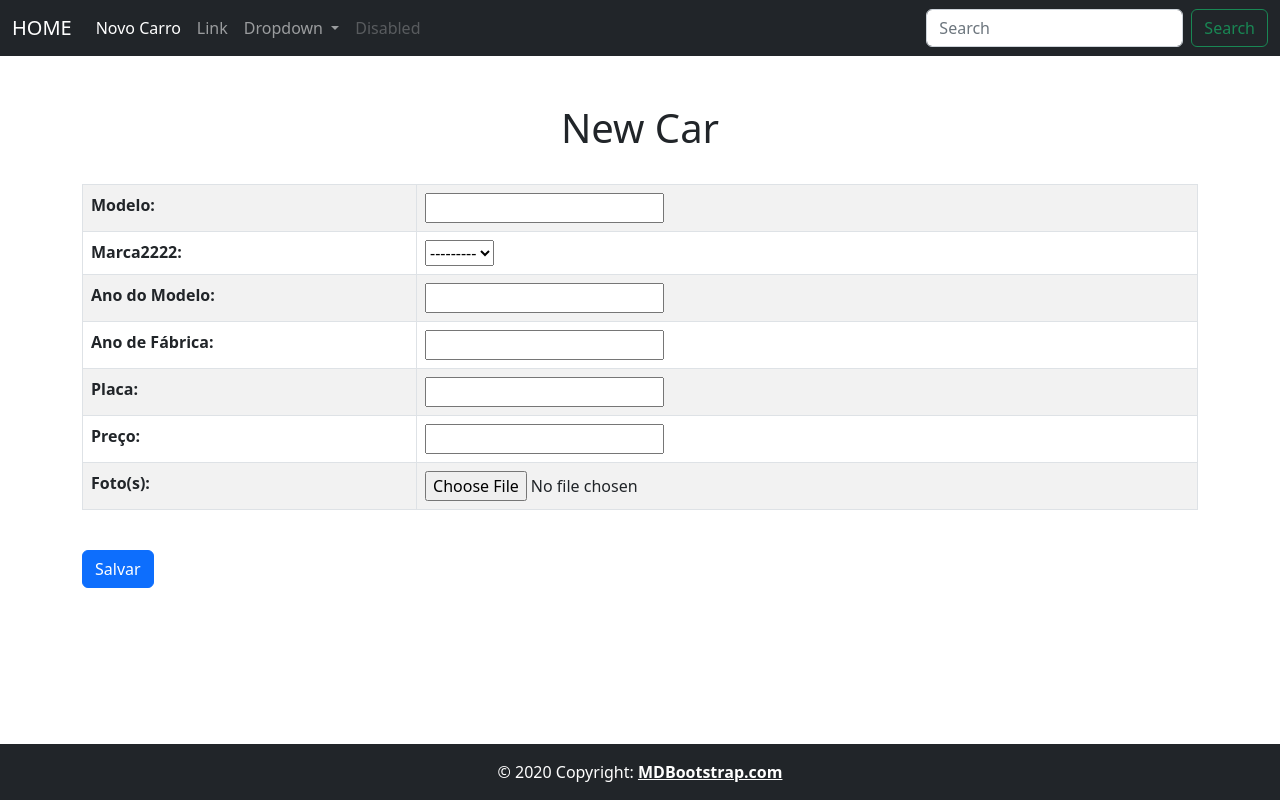
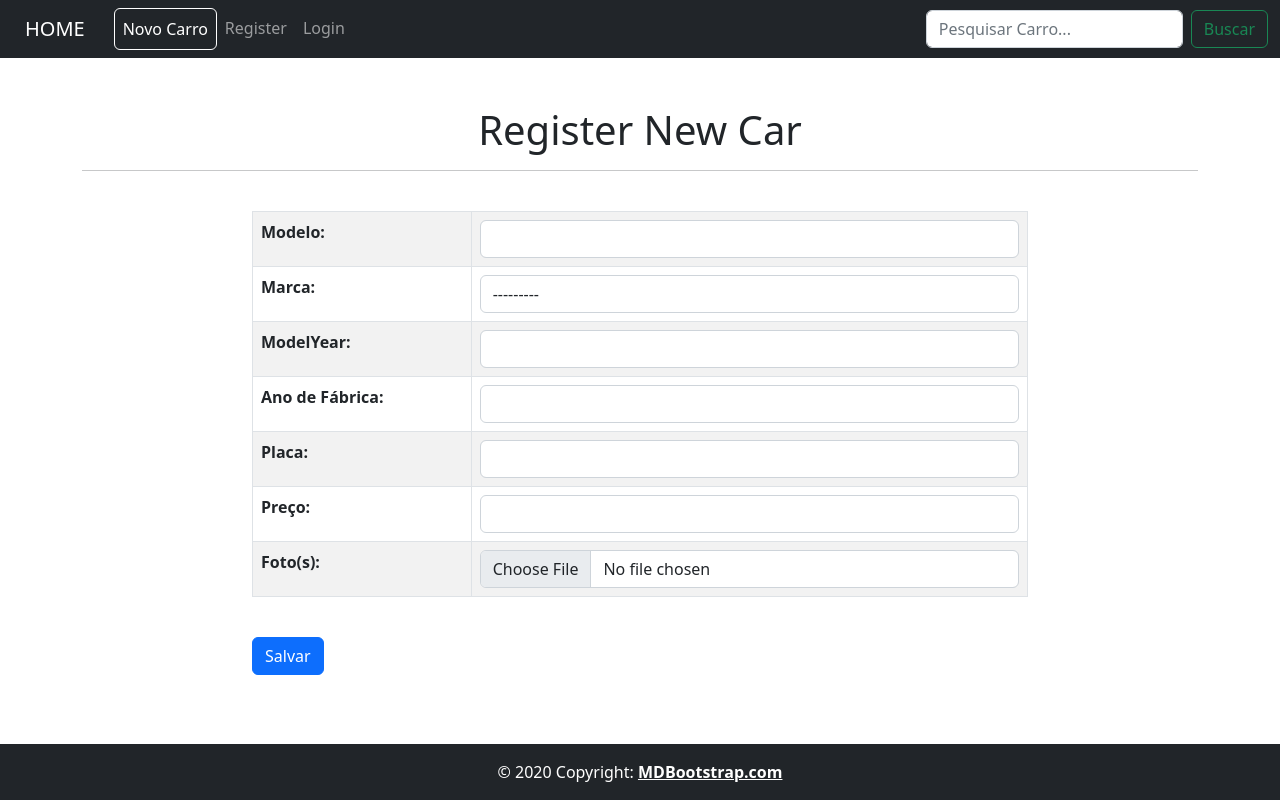
Before and after one commit to maborfe/CarsDjangoMaster, a Django app: page /cars/new_car/ in a window 1280 px wide. Run offline with Django 4.2, Linux system fonts and the light colour scheme; data comes from the database, SQL or seed files in the repository; data that the repository does not hold is empty.

Commit message:
Arquivos modificados devido user control

```diff
--- a/AppConfig/settings.py
+++ b/AppConfig/settings.py
@@ -38,6 +38,7 @@ INSTALLED_APPS = [
     'django.contrib.messages',
     'django.contrib.staticfiles',
     'Car',
+    'accounts',
 
 ]
 
--- a/AppConfig/urls.py
+++ b/AppConfig/urls.py
@@ -11,4 +11,5 @@ from django.conf.urls.static import static
 urlpatterns = [
     path('admin/', admin.site.urls),
     path('cars/', include('Car.urls')),
+    path('accounts/', include('accounts.urls')),
 ] + static(settings.MEDIA_URL, document_root=settings.MEDIA_ROOT)
--- a/Car/forms.py
+++ b/Car/forms.py
@@ -11,6 +11,7 @@ class FormCar(forms.Form):
    price = forms.DecimalField(label='Preço', max_digits=10, decimal_places=2)
    photo = forms.ImageField(label='Foto(s)', required=False)
 
+
    def save(self):
       car = Car(
          model = self.cleaned_data['model'],
@@ -23,3 +24,48 @@ class FormCar(forms.Form):
       )
       car.save()
       return car
+
+class CarModelForm(forms.ModelForm):
+   class Meta:
+      model = Car
+      fields = '__all__'
+      exclude = ['id']
+      widgets = {
+         'price': forms.NumberInput(attrs={'class': 'form-control'}),
+         'photo': forms.FileInput(attrs={'class': 'form-control'}),
+         'model': forms.TextInput(attrs={'class': 'form-control'}),
+         'brand': forms.Select(attrs={'class': 'form-control'}),
+         'factoryYear': forms.NumberInput(attrs={'class': 'form-control'}),
+         'plate': forms.TextInput(attrs={'class': 'form-control'}),
+         'modelYear': forms.NumberInput(attrs={'class': 'form-control'}),
+      }
+      labels = {
+         'model': 'Modelo',
+         'brand': 'Marca',
+         'factoryYear': 'Ano de Fábrica',
+         'plate': 'Placa',
+         'photo': 'Foto(s)',
+         'price': 'Preço',
+      }
+      # error_messages = {
+      #    'price': {
+      #      'required': 'O preço é obrigatório',
+      #    },
+      # }
+      # help_messages = {
+      #    'model': {
+      #      'required': 'O modelo é obrigatório',
+      #    }
+      # }
+
+   # Quando eu defino uma função no meu forms.py para validar especificamente algum
+   # campo do formulário, a função precisa OBRIGATORIAMENTE começar com clean_
+   # para que o django entenda que essa função precisa ser executada quando o
+   # backend receber os dados do form e cair na função form.is_valid()
+   # o is_valid está diretamente ligad com essas funções começando com o clean_
+
+   def clean_factoryYear(self):
+      factoryYear = self.cleaned_data['factoryYear']
+      if factoryYear < 2000:
+         raise forms.ValidationError('Ano de Fábrica deve ser maior que 1900')
+      return factoryYear
--- a/Car/templates/car_list.html
+++ b/Car/templates/car_list.html
@@ -93,10 +93,10 @@
     }
   </style>
 
-  <form method="GET" action="{% url 'car_list' %}" >
+  {% comment %} <form method="GET" action="{% url 'car_list' %}" >
     <input type="text" name="search" placeholder="Buscar carro...">
     <button type="submit">Buscar</button>
-  </form>
+  </form> {% endcomment %}
 
   <div class="car-grid">
     {% if cars %}
--- a/Car/templates/new_car.html
+++ b/Car/templates/new_car.html
@@ -5,14 +5,17 @@
     {% csrf_token %}
 
     <br>
-    <h1 class="text-center">New Car</h1>
+    <h1 class="text-center">Register New Car</h1>
+    <hr>
     <br>
-    <form action="{% url "new_car" %}" method="POST" enctype="multipart/form-data">
+    <form action="{% url "register" %}" method="POST">
         {% csrf_token %}
-        <table class="table table-striped table-bordered">
-            {{ form.as_table }}
-        </table>
-        <br>
-        <input class="btn btn-primary" type="submit" value="Salvar">
+        <div class="container" style="width: 800px;">
+            <table class="table table-striped table-bordered">
+                {{ form.as_table }}
+            </table>
+            <br>
+            <input class="btn btn-primary" type="submit" value="Salvar">
+        </div>
     </form>
 {% endblock content %}
--- a/Car/views.py
+++ b/Car/views.py
@@ -23,11 +23,17 @@ def car_list(request):
 def new_car(request):
 
     if request.method == "POST":
-        new_car = FormCar(request.POST, request.FILES)
+        # new_car = FormCar(request.POST, request.FILES)
+        # if new_car.is_valid():
+        #     new_car.save()
+        #     return redirect('car_list')
+
+        new_car = CarModelForm(request.POST, request.FILES)
+
         if new_car.is_valid():
             new_car.save()
             return redirect('car_list')
     else:
-        new_car = FormCar()
+        new_car = CarModelForm()
 
     return render(request, 'new_car.html', context={'form': new_car})
--- a/templates/base.html
+++ b/templates/base.html
@@ -3,7 +3,7 @@
   <head>
     <meta charset="utf-8">
     <meta name="viewport" content="width=device-width, initial-scale=1">
-    <title>Bootstrap demo</title>
+    <title>Car Administration</title>
     <link href="https://cdn.jsdelivr.net/npm/bootstrap@5.2.3/dist/css/bootstrap.min.css" rel="stylesheet" integrity="sha384-rbsA2VBKQhggwzxH7pPCaAqO46MgnOM80zW1RWuH61DGLwZJEdK2Kadq2F9CUG65" crossorigin="anonymous">
   </head>
   <body>
--- a/templates/parcials/_nav.html
+++ b/templates/parcials/_nav.html
@@ -1,35 +1,24 @@
 <nav class="navbar navbar-dark navbar-expand bg-dark">
   <div class="container-fluid">
-    <a class="navbar-brand" href="{% url "car_list" %}">HOME</a>
+    <a class="navbar-brand btn" href="{% url "car_list" %}">HOME</a>
     <button class="navbar-toggler" type="button" data-bs-toggle="collapse" data-bs-target="#navbarSupportedContent" aria-controls="navbarSupportedContent" aria-expanded="false" aria-label="Toggle navigation">
       <span class="navbar-toggler-icon"></span>
     </button>
     <div class="collapse navbar-collapse" id="navbarSupportedContent">
       <ul class="navbar-nav me-auto mb-2 mb-lg-0">
         <li class="nav-item">
-          <a class="nav-link active" aria-current="page" href="{% url "new_car" %}">Novo Carro</a>
+          <a class="nav-link active btn" aria-current="page" href="{% url "new_car" %}">Novo Carro</a>
         </li>
         <li class="nav-item">
-          <a class="nav-link" href="#">Link</a>
-        </li>
-        <li class="nav-item dropdown">
-          <a class="nav-link dropdown-toggle" href="#" role="button" data-bs-toggle="dropdown" aria-expanded="false">
-            Dropdown
-          </a>
-          <ul class="dropdown-menu">
-            <li><a class="dropdown-item" href="#">Action</a></li>
-            <li><a class="dropdown-item" href="#">Another action</a></li>
-            <li><hr class="dropdown-divider"></li>
-            <li><a class="dropdown-item" href="#">Something else here</a></li>
-          </ul>
+          <a class="nav-link" href="{% url "register" %}">Register</a>
         </li>
         <li class="nav-item">
-          <a class="nav-link disabled">Disabled</a>
+          <a class="nav-link" href="{% url "login" %}">Login</a>
         </li>
       </ul>
-      <form class="d-flex" role="search">
-        <input class="form-control me-2" type="search" placeholder="Search" aria-label="Search">
-        <button class="btn btn-outline-success" type="submit">Search</button>
+      <form method="GET" action='{% url "car_list" %}' class="d-flex" role="search">
+        <input class="form-control me-2" name="search" type="search" placeholder="Pesquisar Carro..." aria-label="Search">
+        <button class="btn btn-outline-success" type="submit">Buscar</button>
       </form>
     </div>
   </div>
```
Also changed, not shown: db.sqlite3.
